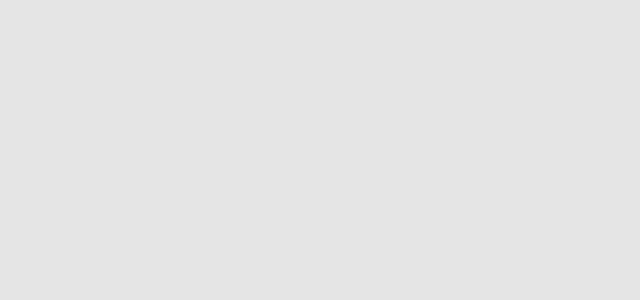
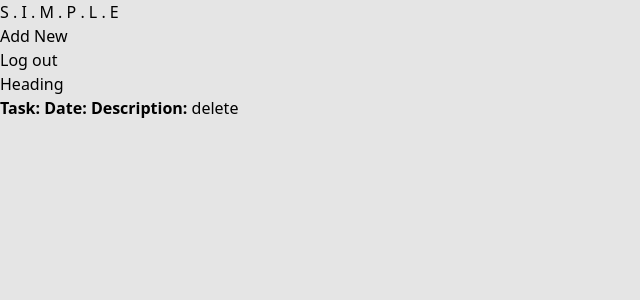
Before and after one commit to rteet702/simple-pa, a React (Create React App) app in the folder client/: page /taskboard in a window 1280 px wide. Before the commit this address had no page. Shown: the top 300 px of the page, without its empty margins (0-640 px from the left). Built offline with nearby package versions, Linux system fonts and the light colour scheme.

Commit message:
Right Track?

```diff
--- a/client/package.json
+++ b/client/package.json
@@ -10,7 +10,7 @@
     "react": "^18.2.0",
     "react-dom": "^18.2.0",
     "react-router-dom": "^6.4.5",
-    "react-scripts": "5.0.1",
+    "react-scripts": "^5.0.1",
     "web-vitals": "^2.1.4"
   },
   "scripts": {
--- a/client/src/App.js
+++ b/client/src/App.js
@@ -1,12 +1,14 @@
 import React from "react";
 import { BrowserRouter, Routes, Route } from "react-router-dom";
 import { Landing } from "./views/Landing";
+import TaskBoard from "./views/TaskBoard";
 
 export const App = () => {
     return (
         <BrowserRouter>
             <Routes>
                 <Route path="/" element={<Landing />} />
+                <Route path="/taskboard" element={<TaskBoard />} />
             </Routes>
         </BrowserRouter>
     );
--- /dev/null
+++ b/client/src/components/Layout.jsx
@@ -0,0 +1,8 @@
+import React from "react";
+
+const Layout = () => {
+    return (
+        <p>This work? Layout</p>
+    )
+}
+export default Layout;
--- /dev/null
+++ b/client/src/components/NavBar.jsx
@@ -0,0 +1,30 @@
+import { Link } from "react-router-dom";
+import React from "react";
+
+
+const Navbar = () => {
+
+
+    const handleClick = () => {
+    }
+
+    return (
+        <header>
+            <div className="nav-container">
+                <Link to="/taskboard">
+                    <h1>S . I . M . P . L . E</h1>
+                </Link>
+                <nav>
+                        <div>
+                            <button to="/addtask">Add New</button>
+                        </div>
+                        <div>
+                            <span></span>
+                            <button onClick={handleClick}>Log out</button>
+                        </div>
+                </nav>
+            </div>
+        </header>
+)}
+
+export default Navbar;
--- /dev/null
+++ b/client/src/components/TaskDetails.jsx
@@ -0,0 +1,18 @@
+import React from "react";
+
+const TaskDetails = () => {
+    const handleClick = async () => {
+
+    }
+    return (
+        <div className="todo-details">
+            <h4>Heading</h4>
+            <strong>Task: </strong>
+            <strong>Date: </strong>
+            <strong>Description: </strong>
+            <span className="deleter" onClick={handleClick}>delete</span>
+        </div>
+    )
+}
+
+export default TaskDetails;
--- /dev/null
+++ b/client/src/views/TaskBoard.jsx
@@ -0,0 +1,15 @@
+import React from "react";
+
+// import Layout from '../components/Layout';
+import Navbar from "../components/NavBar";
+import TaskDetails from "../components/TaskDetails";
+
+function TaskBoard() {
+    return (
+        <div>
+            <Navbar />
+            <TaskDetails />
+        </div>
+    );
+}
+export default TaskBoard;
```
Also changed, not shown: 1 other file (tests, documents, lock files or other folders).
